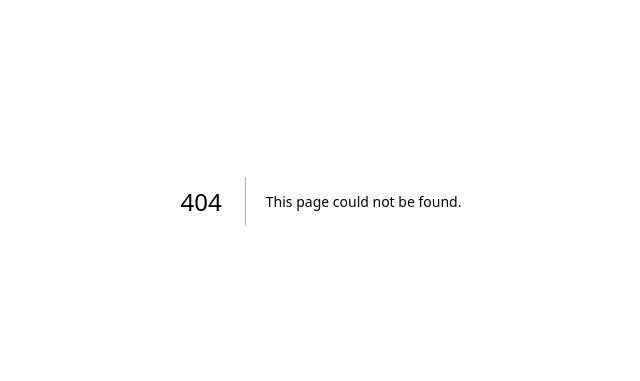
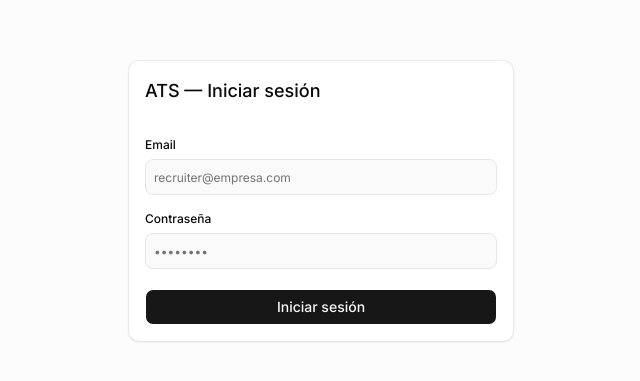
Before and after one commit to arausseo/itats, a Next.js app: page /login in a window 1280 px wide. Before the commit this address had no page. Shown: the part 199-580 px from the top of the page, without its empty margins (319-959 px from the left). Built offline with nearby package versions, Linux system fonts and the light colour scheme; no server answers.

Commit message:
feat: Se agrega autenticacion

```diff
--- a/app/layout.tsx
+++ b/app/layout.tsx
@@ -3,6 +3,7 @@ import { Geist, Geist_Mono, Inter } from "next/font/google";
 import "./globals.css";
 import { cn } from "@/lib/utils";
 import { TooltipProvider } from "@/components/ui/tooltip";
+import { AppHeader } from "@/components/app-header";
 
 const inter = Inter({subsets:['latin'],variable:'--font-sans'});
 
@@ -32,7 +33,10 @@ export default function RootLayout({
       className={cn("h-full", "antialiased", geistSans.variable, geistMono.variable, "font-sans", inter.variable)}
     >
       <body className="min-h-full flex flex-col">
-        <TooltipProvider delayDuration={200}>{children}</TooltipProvider>
+        <TooltipProvider delayDuration={200}>
+          <AppHeader />
+          {children}
+        </TooltipProvider>
       </body>
     </html>
   );
--- /dev/null
+++ b/app/login/page.tsx
@@ -0,0 +1,26 @@
+import { LoginForm } from "@/components/login-form";
+import { Card, CardContent, CardHeader, CardTitle } from "@/components/ui/card";
+
+type Props = {
+  searchParams: Promise<Record<string, string | string[] | undefined>>;
+};
+
+export const metadata = { title: "Iniciar sesión — ATS" };
+
+export default async function LoginPage({ searchParams }: Props) {
+  const params = await searchParams;
+  const next = typeof params.next === "string" ? params.next : undefined;
+
+  return (
+    <div className="flex min-h-screen items-center justify-center bg-muted/30 px-4">
+      <Card className="w-full max-w-sm border-border/80 shadow-sm ring-1 ring-border/60">
+        <CardHeader className="pb-4">
+          <CardTitle className="text-lg">ATS — Iniciar sesión</CardTitle>
+        </CardHeader>
+        <CardContent>
+          <LoginForm next={next} />
+        </CardContent>
+      </Card>
+    </div>
+  );
+}
--- /dev/null
+++ b/components/app-header.tsx
@@ -0,0 +1,30 @@
+import { createClient } from "@/src/utils/supabase/server";
+import { signOut } from "@/src/lib/auth-actions";
+import { Button } from "@/components/ui/button";
+
+export async function AppHeader() {
+  const supabase = await createClient();
+  const {
+    data: { user },
+  } = await supabase.auth.getUser();
+
+  if (!user) return null;
+
+  return (
+    <header className="border-b border-border/60 bg-background">
+      <div className="mx-auto flex w-full max-w-6xl items-center justify-between px-4 py-3 sm:px-6 lg:px-8">
+        <span className="text-sm font-semibold tracking-tight">ATS</span>
+        <div className="flex items-center gap-3">
+          <span className="hidden text-xs text-muted-foreground sm:block">
+            {user.email}
+          </span>
+          <form action={signOut}>
+            <Button type="submit" variant="ghost" size="sm" className="h-7 text-xs">
+              Cerrar sesión
+            </Button>
+          </form>
+        </div>
+      </div>
+    </header>
+  );
+}
--- /dev/null
+++ b/components/login-form.tsx
@@ -0,0 +1,60 @@
+"use client";
+
+import { useActionState } from "react";
+import { signIn } from "@/src/lib/auth-actions";
+import { Input } from "@/components/ui/input";
+import { Button } from "@/components/ui/button";
+
+type Props = { next?: string };
+
+const initialState = { error: null as string | null };
+
+export function LoginForm({ next }: Props) {
+  const [state, action, isPending] = useActionState(signIn, initialState);
+
+  return (
+    <form action={action} className="flex flex-col gap-4">
+      {next ? <input type="hidden" name="next" value={next} /> : null}
+
+      <div className="flex flex-col gap-1.5">
+        <label htmlFor="email" className="text-xs font-medium text-foreground">
+          Email
+        </label>
+        <Input
+          id="email"
+          name="email"
+          type="email"
+          autoComplete="email"
+          required
+          placeholder="recruiter@empresa.com"
+          className="h-9 text-sm"
+        />
+      </div>
+
+      <div className="flex flex-col gap-1.5">
+        <label htmlFor="password" className="text-xs font-medium text-foreground">
+          Contraseña
+        </label>
+        <Input
+          id="password"
+          name="password"
+          type="password"
+          autoComplete="current-password"
+          required
+          placeholder="••••••••"
+          className="h-9 text-sm"
+        />
+      </div>
+
+      {state.error ? (
+        <p className="rounded-md border border-destructive/40 bg-destructive/5 px-3 py-2 text-xs text-destructive">
+          {state.error}
+        </p>
+      ) : null}
+
+      <Button type="submit" disabled={isPending} className="mt-1 h-9 text-sm">
+        {isPending ? "Iniciando sesión…" : "Iniciar sesión"}
+      </Button>
+    </form>
+  );
+}
--- /dev/null
+++ b/middleware.ts
@@ -0,0 +1,38 @@
+import { type NextRequest, NextResponse } from "next/server";
+import { createMiddlewareClient } from "@/src/utils/supabase/middleware";
+
+const PUBLIC_PATHS = ["/login"];
+
+export async function middleware(request: NextRequest) {
+  const { supabase, response } = createMiddlewareClient(request);
+
+  // Refresh session — required to keep the Supabase session alive
+  const {
+    data: { user },
+  } = await supabase.auth.getUser();
+
+  const { pathname } = request.nextUrl;
+  const isPublic = PUBLIC_PATHS.some((p) => pathname.startsWith(p));
+
+  if (!user && !isPublic) {
+    const loginUrl = request.nextUrl.clone();
+    loginUrl.pathname = "/login";
+    loginUrl.searchParams.set("next", pathname);
+    return NextResponse.redirect(loginUrl);
+  }
+
+  if (user && pathname.startsWith("/login")) {
+    const homeUrl = request.nextUrl.clone();
+    homeUrl.pathname = "/";
+    homeUrl.search = "";
+    return NextResponse.redirect(homeUrl);
+  }
+
+  return response;
+}
+
+export const config = {
+  matcher: [
+    "/((?!_next/static|_next/image|favicon.ico|.*\\.(?:svg|png|jpg|jpeg|gif|webp)$).*)",
+  ],
+};
--- /dev/null
+++ b/src/lib/auth-actions.ts
@@ -0,0 +1,32 @@
+"use server";
+
+import { redirect } from "next/navigation";
+import { createClient } from "@/src/utils/supabase/server";
+
+export async function signIn(
+  _prevState: { error: string | null },
+  formData: FormData,
+): Promise<{ error: string | null }> {
+  const email = String(formData.get("email") ?? "").trim();
+  const password = String(formData.get("password") ?? "");
+  const next = String(formData.get("next") ?? "/").trim() || "/";
+
+  if (!email || !password) {
+    return { error: "Email y contraseña son obligatorios." };
+  }
+
+  const supabase = await createClient();
+  const { error } = await supabase.auth.signInWithPassword({ email, password });
+
+  if (error) {
+    return { error: "Credenciales incorrectas. Verifica email y contraseña." };
+  }
+
+  redirect(next);
+}
+
+export async function signOut() {
+  const supabase = await createClient();
+  await supabase.auth.signOut();
+  redirect("/login");
+}
--- /dev/null
+++ b/src/utils/supabase/middleware.ts
@@ -0,0 +1,27 @@
+import { createServerClient } from "@supabase/ssr";
+import { type NextRequest, NextResponse } from "next/server";
+
+export function createMiddlewareClient(request: NextRequest) {
+  let response = NextResponse.next({ request });
+
+  const supabase = createServerClient(
+    process.env.NEXT_PUBLIC_SUPABASE_URL!,
+    process.env.NEXT_PUBLIC_SUPABASE_ANON_KEY!,
+    {
+      cookies: {
+        getAll() {
+          return request.cookies.getAll();
+        },
+        setAll(cookiesToSet) {
+          cookiesToSet.forEach(({ name, value }) => request.cookies.set(name, value));
+          response = NextResponse.next({ request });
+          cookiesToSet.forEach(({ name, value, options }) =>
+            response.cookies.set(name, value, options),
+          );
+        },
+      },
+    },
+  );
+
+  return { supabase, response };
+}
```
Also changed, not shown: 1 other file (tests, documents, lock files or other folders).
